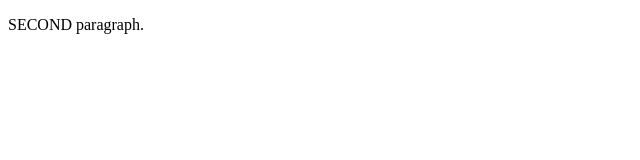
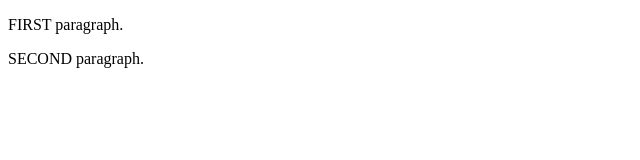
Before and after one commit to FlashxGordon/git-learning, a plain HTML site: page index.html in a window 1280 px wide. Shown: the whole page, without its empty margins (0-640 px from the left). Drawn offline with Linux system fonts and the light colour scheme.

Commit message:
added index html changes

```diff
--- a/index.html
+++ b/index.html
@@ -4,6 +4,7 @@
 <title>Page Title</title>
 </head>
 </body>
+<p>FIRST paragraph.</p>
 <p>SECOND paragraph.</p>
 </body>
 </html>
```
